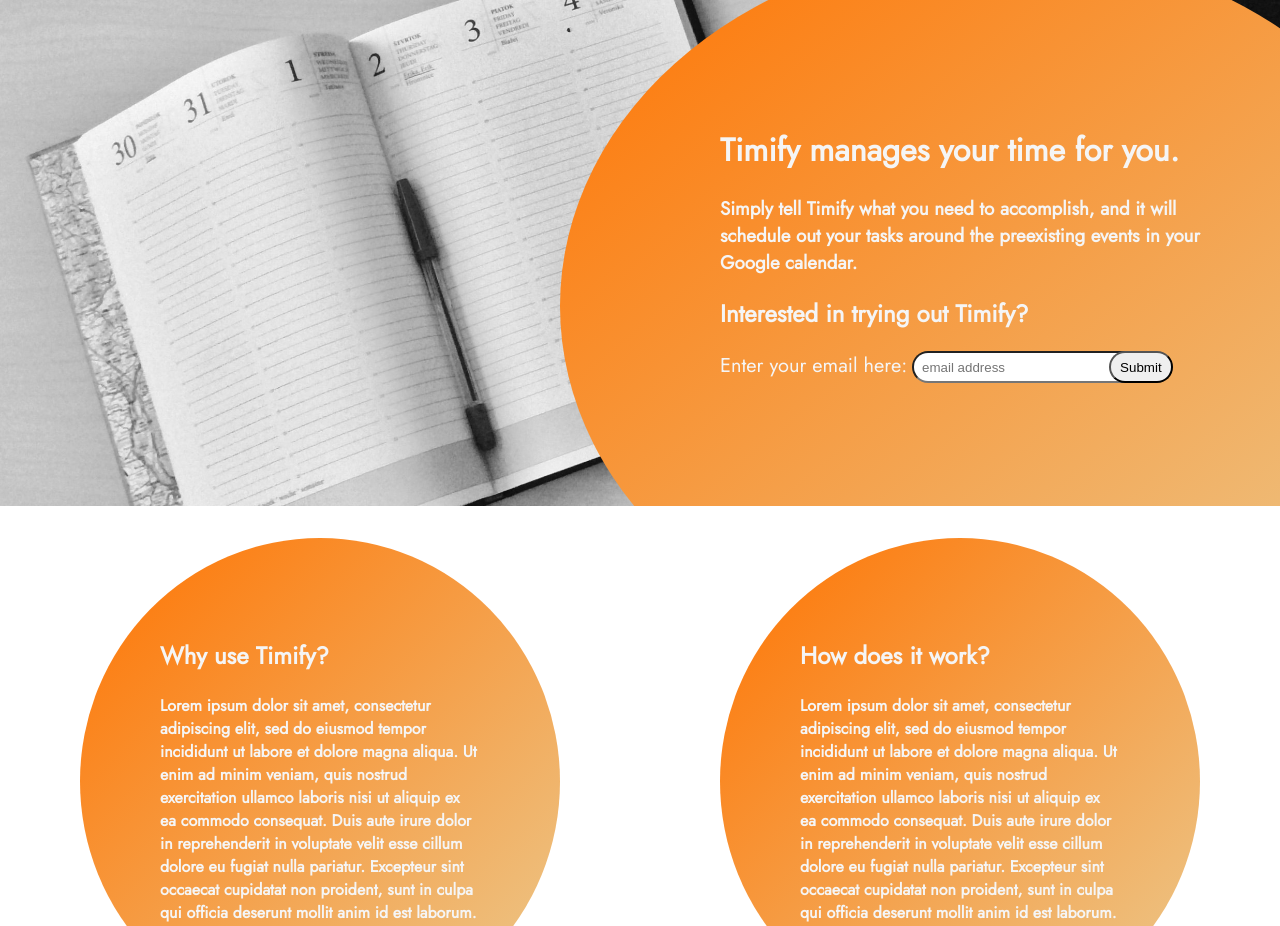
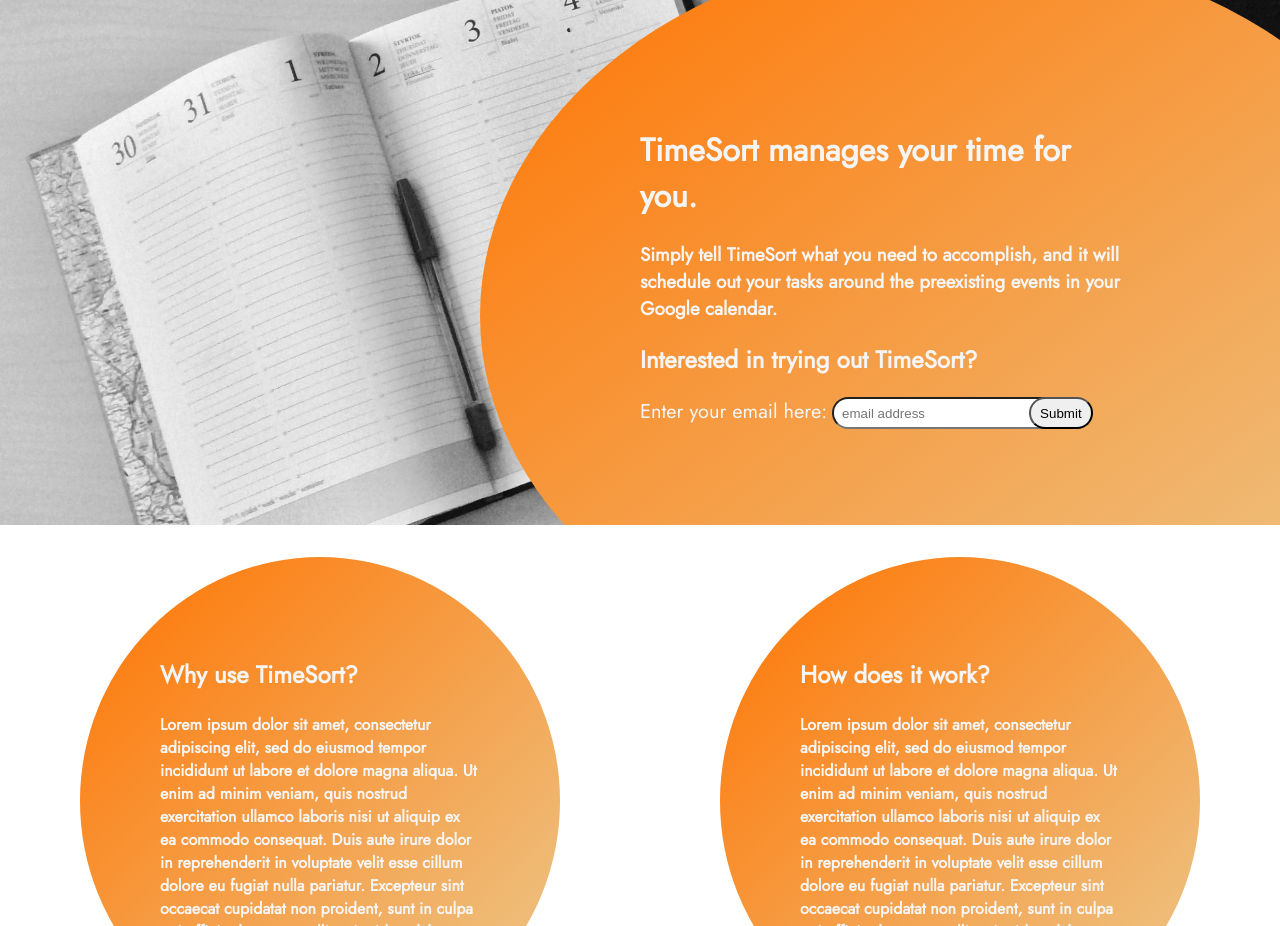
Before and after one commit to erin2722/landing-page, a plain HTML site: page index.html in a window 1280 px wide. Shown: the part 320-1246 px from the top of the page. Drawn offline with Linux system fonts and the light colour scheme.

Commit message:
styling changes

```diff
--- a/index.html
+++ b/index.html
@@ -1,6 +1,6 @@
 <html>
     <head>
-        <title>Timify</title>
+        <title>TimeSort</title>
         <meta name="viewport" content="width=device-width, initial-scale=1">
         <link rel="stylesheet" type="text/css" href="./styleshets/stylesheet.css"></link>
         <link rel="stylesheet" type="text/css" href="./styleshets/homestyle.css"></link>
@@ -8,6 +8,14 @@
         <link rel="stylesheet" type="text/css" href="./styleshets/featurestyle.css"></link>
         <link rel="stylesheet" type="text/css" href="./styleshets/contactstyle.css"></link>
         <link href="https://fonts.googleapis.com/css2?family=Jost&family=Teko&family=Poppins:wght@700&display=swap" rel="stylesheet">
+        <!-- Global site tag (gtag.js) - Google Analytics -->
+        <script async src="https://www.googletagmanager.com/gtag/js?id=UA-167980786-1"></script>
+            <script>
+                window.dataLayer = window.dataLayer || [];
+                function gtag(){dataLayer.push(arguments);}
+                gtag('js', new Date());
+                gtag('config', 'UA-167980786-1');
+            </script>
     </head>
 
     <body>
@@ -26,12 +34,12 @@
         <div class = "first-fold">
             <div class = "description">
                 <div class = "square-text">
-                    <h1>Timify manages your time for you.</h1>
+                    <h1>TimeSort manages your time for you.</h1>
                     <h3>
-                        Simply tell Timify what you need to accomplish, and it will schedule out your tasks around the
+                        Simply tell TimeSort what you need to accomplish, and it will schedule out your tasks around the
                         preexisting events in your Google calendar.
                     </h3>
-                    <h2>Interested in trying out Timify?</h1>
+                    <h2>Interested in trying out TimeSort?</h1>
                     <!-- Begin Mailchimp Signup Form -->
                         <div id="mc_embed_signup">
                         <form action="https://gmail.us18.list-manage.com/subscribe/post?u=0672200b0ba1cad346e25f855&amp;id=7aa728584c"
@@ -57,7 +65,7 @@
         <div class = "about-wrapper">
             <div class="about-description">
                 <div class="about-square-text">
-                    <h2>Why use Timify?</h2>
+                    <h2>Why use TimeSort?</h2>
                     <h4>
                         Lorem ipsum dolor sit amet, consectetur adipiscing elit, sed do eiusmod tempor incididunt ut
                         labore et dolore magna aliqua. Ut enim ad minim veniam, quis nostrud exercitation ullamco
--- a/styleshets/homestyle.css
+++ b/styleshets/homestyle.css
@@ -37,7 +37,7 @@ label {
   min-height: 20rem;
   padding: 10rem;
   padding-top: 10rem;
-  padding-right: 15rem;
+  padding-right: 20rem;
   padding-bottom: 15rem;
 }
 
```
